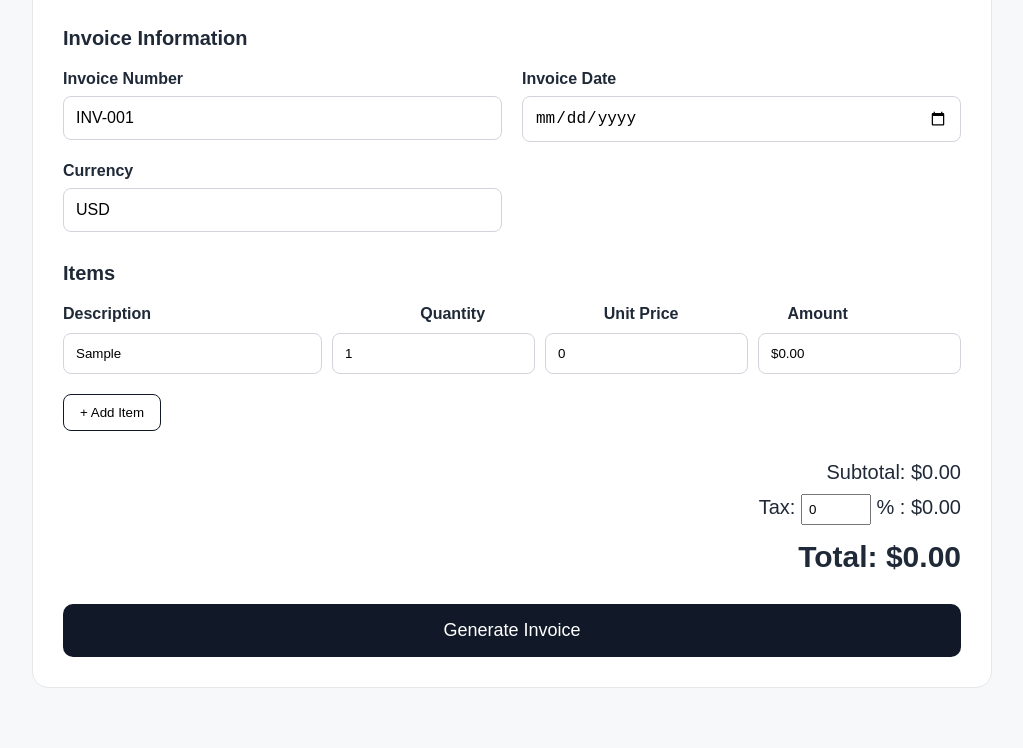
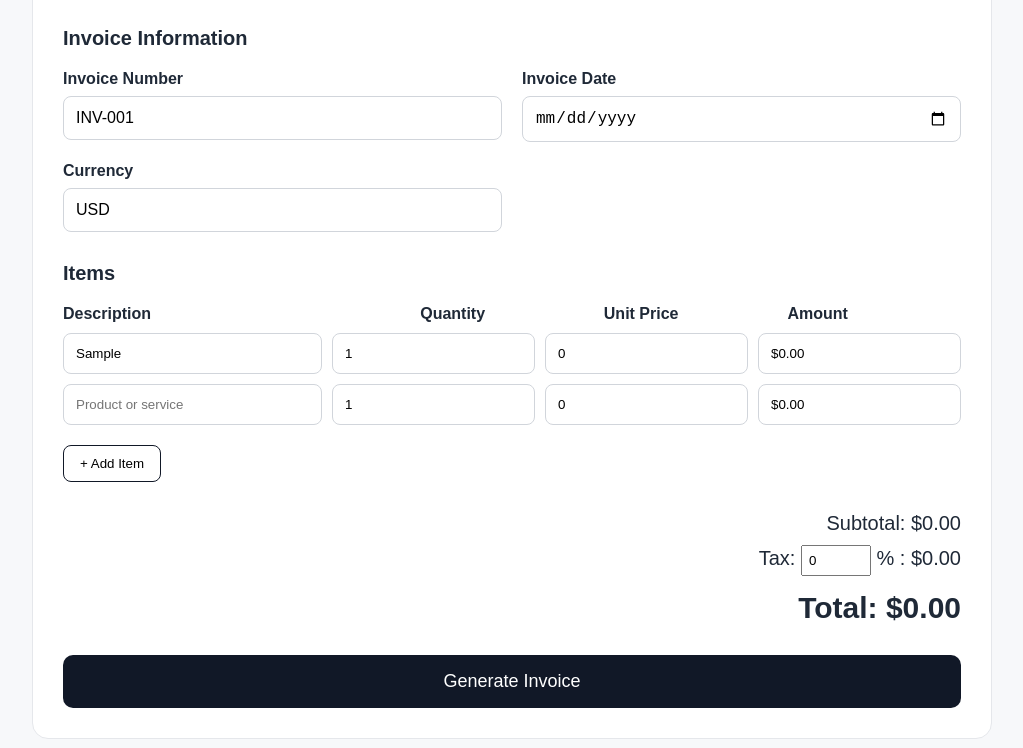
Before and after one commit to zhengthomas54-creator/aigohelp, a plain HTML site: page invoice-generator/index.html in a window 1280 px wide. Both pictures are taken after typing "Sample" into the empty fields and a click on the button "+ Add Item". Shown: the part 766-1514 px from the top of the page, without its empty margins (128-1151 px from the left). Drawn offline with Linux system fonts and the light colour scheme.

Commit message:
Update index.html

```diff
--- a/invoice-generator/index.html
+++ b/invoice-generator/index.html
@@ -423,42 +423,51 @@
 </div>
 
 
+<div id="items-container">
+
     <div class="item-row">
 
         <input
-        id="description"
             type="text"
+            class="description"
             placeholder="Product or service"
         >
 
         <input
-        id="quantity"
             type="number"
+            class="quantity"
             value="1"
             min="1"
             oninput="calculateTotal()"
         >
 
         <input
-        id="unitPrice"
             type="number"
+            class="unit-price"
             value="0"
             min="0"
             oninput="calculateTotal()"
         >
 
         <input
-        id="amount"
             type="text"
+            class="amount"
             value="$0.00"
             readonly
         >
 
     </div>
 
+</div>
 
-            <button class="add-button">
+
+<button
+    type="button"
+    class="add-button"
+    onclick="addItem()"
+>
     + Add Item
+</button>
             </button>
 
         </div>
@@ -518,16 +527,38 @@
 
 function calculateTotal() {
 
+    const itemRows =
+        document.querySelectorAll(".item-row");
+
+
+    let subtotal = 0;
+
+
+    itemRows.forEach(function(row) {
+
         const quantity =
             parseFloat(
-            document.getElementById("quantity").value
+                row.querySelector(".quantity").value
             ) || 0;
 
 
         const unitPrice =
             parseFloat(
-            document.getElementById("unitPrice").value
+                row.querySelector(".unit-price").value
             ) || 0;
+
+
+        const amount =
+            quantity * unitPrice;
+
+
+        row.querySelector(".amount").value =
+            "$" + amount.toFixed(2);
+
+
+        subtotal += amount;
+
+    });
 
 
     const taxRate =
@@ -536,32 +567,16 @@ function calculateTotal() {
         ) || 0;
 
 
-    // Calculate item amount
-
-    const amount =
-        quantity * unitPrice;
+    const taxAmount =
+        subtotal * taxRate / 100;
 
 
-    // Calculate tax
-
-    const taxAmount =
-        amount * taxRate / 100;
-
-
-    // Calculate total
-
     const total =
-        amount + taxAmount;
-
-
-    // Display values
-
-    document.getElementById("amount").value =
-        "$" + amount.toFixed(2);
+        subtotal + taxAmount;
 
 
     document.getElementById("subtotal").textContent =
-        amount.toFixed(2);
+        subtotal.toFixed(2);
 
 
     document.getElementById("taxAmount").textContent =
@@ -573,6 +588,62 @@ function calculateTotal() {
 
 }
 
+
+function addItem() {
+
+    const container =
+        document.getElementById("items-container");
+
+
+    const newItem =
+        document.createElement("div");
+
+
+    newItem.className =
+        "item-row";
+
+
+    newItem.innerHTML = `
+
+        <input
+            type="text"
+            class="description"
+            placeholder="Product or service"
+        >
+
+        <input
+            type="number"
+            class="quantity"
+            value="1"
+            min="1"
+            oninput="calculateTotal()"
+        >
+
+        <input
+            type="number"
+            class="unit-price"
+            value="0"
+            min="0"
+            oninput="calculateTotal()"
+        >
+
+        <input
+            type="text"
+            class="amount"
+            value="$0.00"
+            readonly
+        >
+
+    `;
+
+
+    container.appendChild(newItem);
+
+
+    calculateTotal();
+
+}
+
 </script>
 </body>
 
```
Lines whose indentation alone changed are shown as unchanged.
